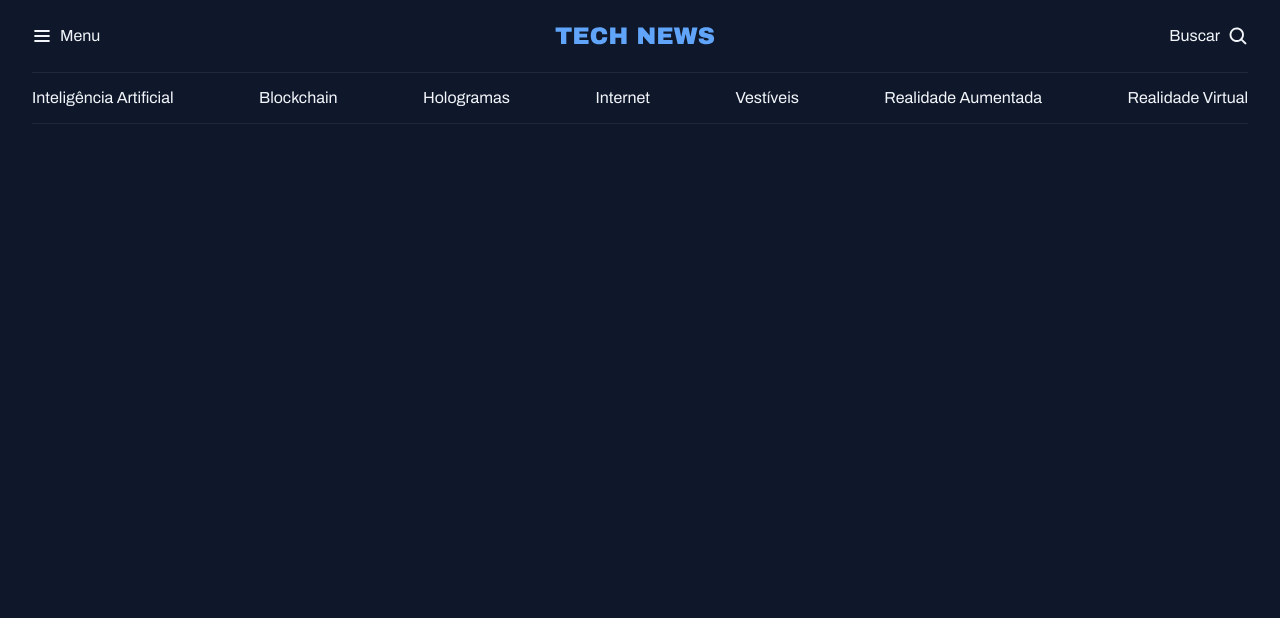
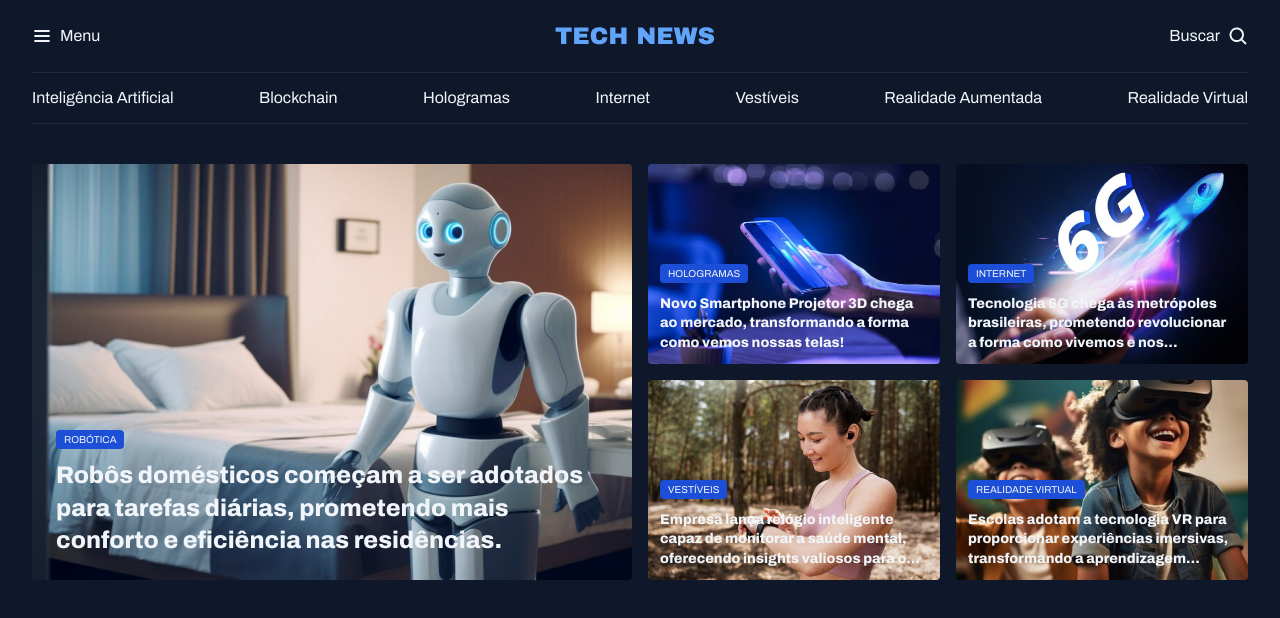
Before and after one commit to PauloEstevaoTI/Portal-de-noticias, a plain HTML site: page index.html in a window 1280 px wide. Drawn offline with Linux system fonts and the light colour scheme.

Commit message:
estruturando a seção destaques

```diff
--- a/index.html
+++ b/index.html
@@ -44,5 +44,57 @@
         </ul>
       </nav>
     </header>
+    <main class="container">
+      <section id="destaques">
+        <div class="noticia-1">
+          <!-- <img src="./assets/img/Image 01.png" alt="noticia 1" /> -->
+          <div class="content">
+            <span class="content-tag">Robótica</span>
+            <h1>
+              Robôs domésticos começam a ser adotados para tarefas diárias,
+              prometendo mais conforto e eficiência nas residências.
+            </h1>
+          </div>
+        </div>
+        <div class="noticia-2">
+          <div class="content">
+            <span class="content-tag">Hologramas</span>
+            <h3>
+              Novo Smartphone Projetor 3D chega ao mercado, transformando a
+              forma como vemos nossas telas!
+            </h3>
+          </div>
+        </div>
+        <div class="noticia-3">
+          <div class="content">
+            <span class="content-tag">Internet</span>
+            <h3>
+              Tecnologia 6G chega às metrópoles brasileiras, prometendo
+              revolucionar a forma como vivemos e nos comunicamos.
+            </h3>
+          </div>
+        </div>
+        <div class="noticia-4">
+          <div class="content">
+            <span class="content-tag">Vestíveis</span>
+            <h3>
+              Empresa lança relógio inteligente capaz de monitorar a saúde
+              mental, oferecendo insights valiosos para o bem-estar pessoal.
+            </h3>
+          </div>
+        </div>
+        <div class="noticia-5">
+          <div class="content">
+            <span class="content-tag">Realidade Virtual</span>
+            <h3>
+              Escolas adotam a tecnologia VR para proporcionar experiências
+              imersivas, transformando a aprendizagem tradicional.
+            </h3>
+          </div>
+        </div>
+      </section>
+      <section></section>
+      <section></section>
+    </main>
   </body>
 </html>
--- /dev/null
+++ b/styles/destaques.css
@@ -0,0 +1,86 @@
+main {
+  margin-top: 40px;
+}
+
+section {
+  gap: 80px;
+}
+
+#destaques {
+  display: grid;
+  height: 416px;
+  grid-template-columns: repeat(4, 1fr);
+  grid-template-rows: repeat(2, 1fr);
+  gap: 16px;
+}
+
+#destaques > div {
+  display: flex;
+  border-radius: 4px;
+}
+
+/* #destaques img {
+  background-size: cover;
+  width: 100%;
+  height: 100%;
+  border-radius: 4px;
+} */
+
+#destaques .noticia-1 .content {
+  padding: 24px;
+}
+
+#destaques .content {
+  align-content: end;
+  padding: 12px;
+}
+
+#destaques .content span {
+  background-color: var(--brand-color-dark);
+  font-size: 10px;
+  text-transform: uppercase;
+  border-radius: 4px;
+  padding-inline: 8px;
+  padding-block: 4px;
+}
+
+#destaques .noticia-1 {
+  grid-column: 1/3;
+  grid-row: 1/3;
+  background-image: url("/assets/img/Image 01.png");
+  background-size: cover;
+}
+
+#destaques .noticia-1 h1 {
+  margin-top: 8px;
+  font: var(--h1);
+}
+
+#destaques .content h3 {
+  margin-top: 8px;
+  font: var(--h3);
+  overflow: hidden;
+  display: -webkit-box;
+  -webkit-line-clamp: 3; /* quantidade de linhas */
+  -webkit-box-orient: vertical;
+}
+
+#destaques .noticia-2 {
+  background-image: url("/assets/img/Image 02.png");
+  background-size: cover;
+}
+
+#destaques .noticia-3 {
+  background-image: url("/assets/img/Image 03.png");
+  background-size: cover;
+}
+
+#destaques .noticia-4 {
+  background-image: url("/assets/img/Image 04.png");
+  background-size: cover;
+}
+
+#destaques .noticia-5 {
+  background-image: url("/assets/img/Image 05.png");
+  background-size: cover;
+}
--- a/styles/header.css
+++ b/styles/header.css
@@ -17,11 +17,6 @@ nav ul {
   justify-content: space-between;
 }
 
-#list {
-  height: 20px;
-  width: 20px;
-}
-
 #nav-secondary {
   padding-block: 14px;
   border-top: 1px solid var(--stroke-color);
--- a/styles/index.css
+++ b/styles/index.css
@@ -1,2 +1,3 @@
 @import url(global.css);
 @import url(header.css);
+@import url(destaques.css);
```
